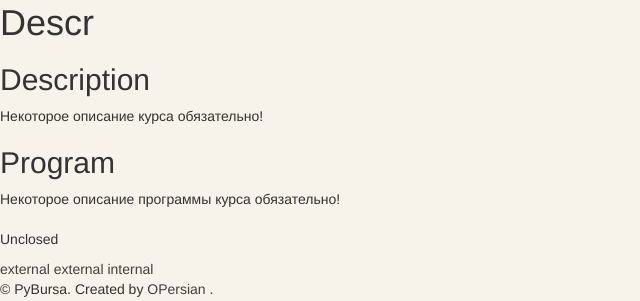
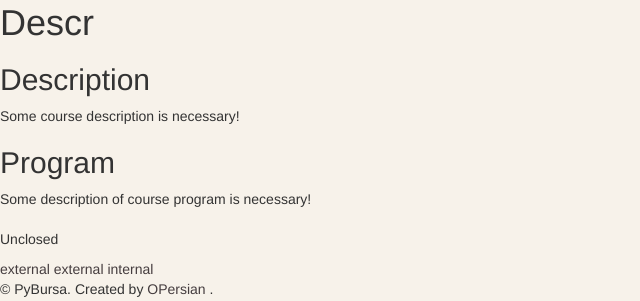
Before and after one commit to BrinNatasha/dj101_trial_repo, a Python web app: template templates/test_index.html in a window 1280 px wide. Shown: the part 193-494 px from the top of the page, without its empty margins (0-640 px from the left). Run offline with Jinja, Linux system fonts and the light colour scheme; the template is opened without the code that fills it, so the values that code supplies are empty; some libraries are stand-ins or nearby versions.

Commit message:
upgrade for subcontent check (ут)

```diff
--- a/templates/test_index.html
+++ b/templates/test_index.html
@@ -43,10 +43,10 @@
     <h1>Descr</h1>
 
     <h2>Description</h2>
-	<p>Некоторое описание курса обязательно!</p>
+	<p>Some course description is necessary!</p>
 
     <h2>Program</h2>
-	<p>Некоторое описание программы курса обязательно!</p>
+	<p>Some description of course program is necessary!</p>
 
     <h1></h1>
     <p></p>
```
